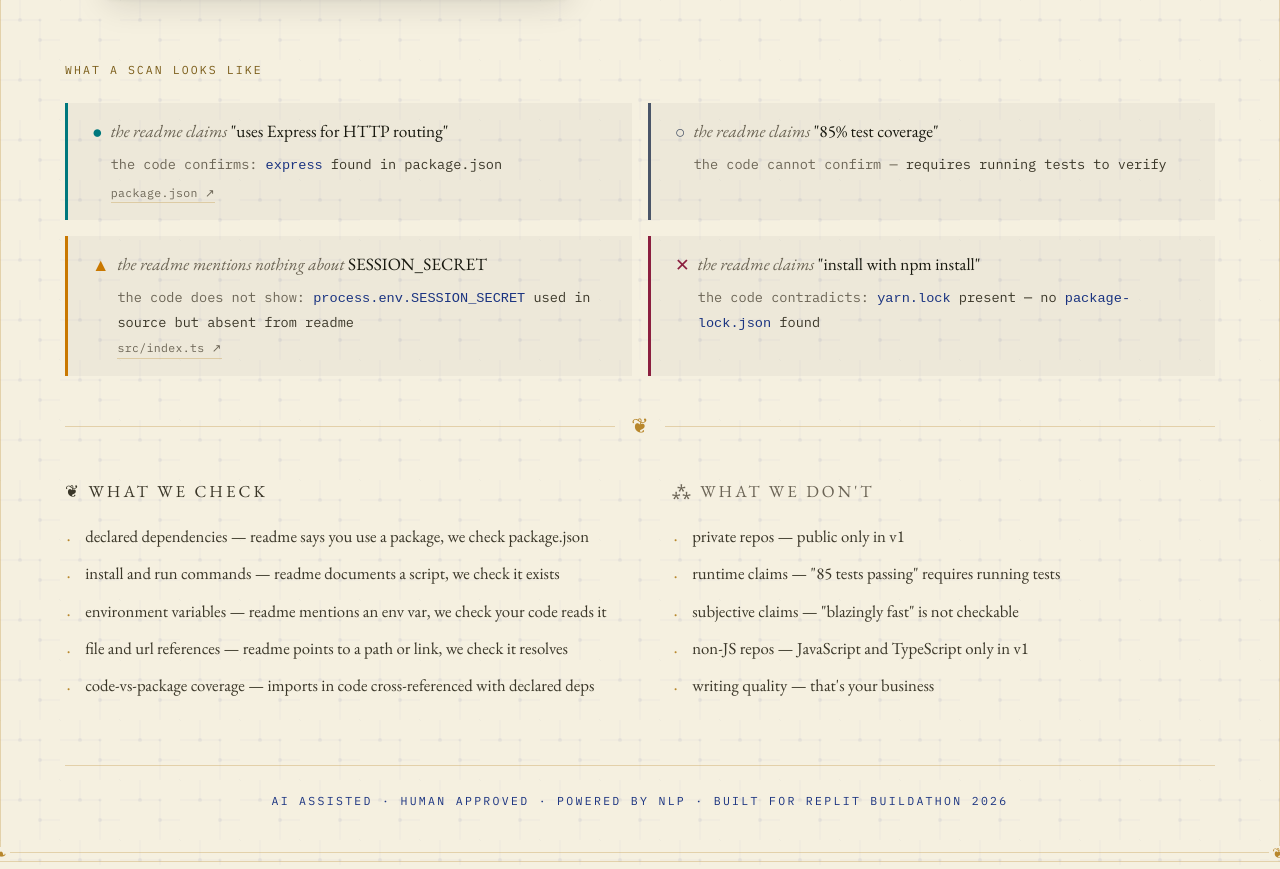
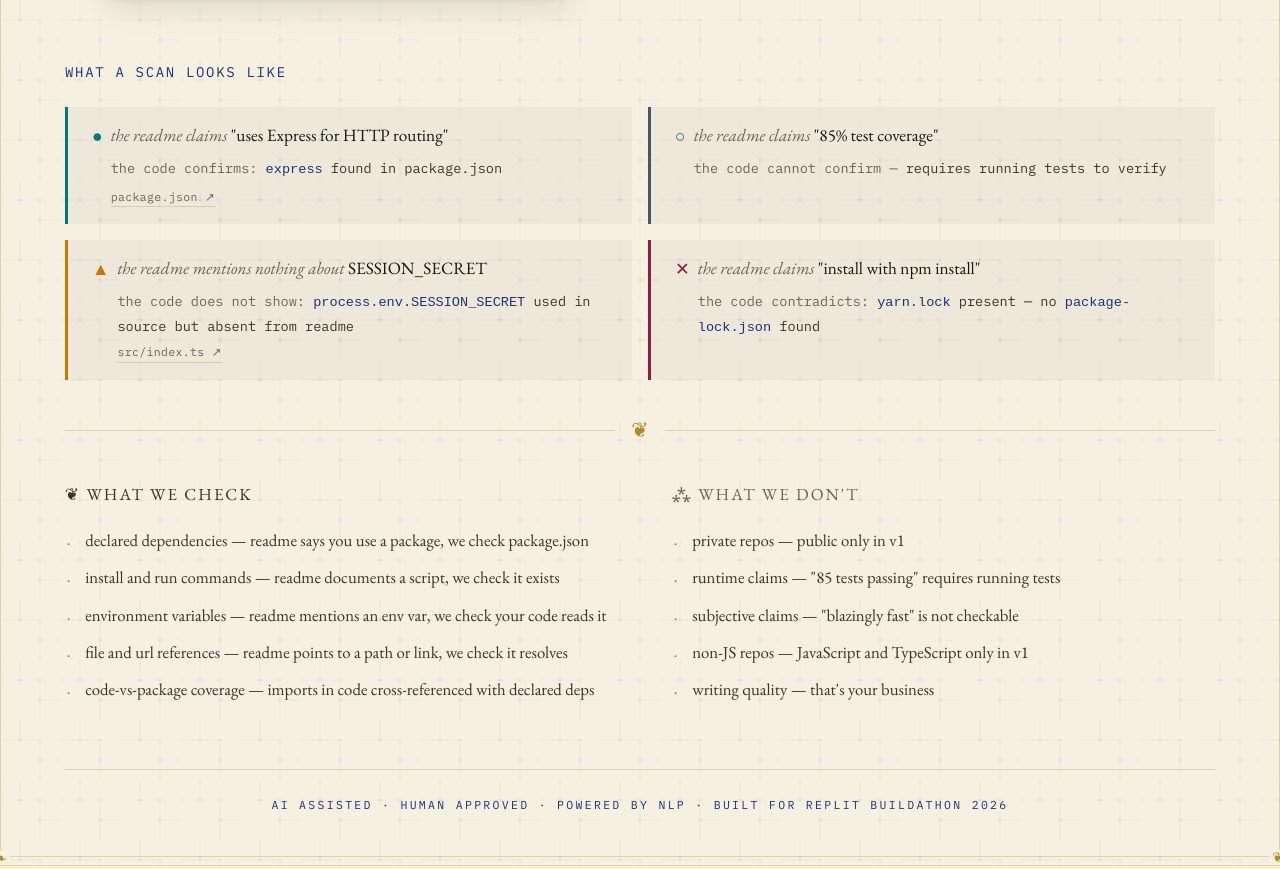
Before and after one commit to earlgreyhot1701D/readme-clew, a website: page artifacts/frontend/index.html in a window 1280 px wide. Shown: the part 540-1409 px from the top of the page. Drawn offline with nearby package versions, Linux system fonts and the light colour scheme.

Commit message:
fix: section labels to 0.875rem blue for legibility

```diff
--- a/artifacts/frontend/public/style.css
+++ b/artifacts/frontend/public/style.css
@@ -438,10 +438,10 @@ body {
 
 .colophon-header {
   font-family: 'IBM Plex Mono', monospace;
-  font-size: 0.72rem;
+  font-size: 0.875rem;
   text-transform: uppercase;
-  letter-spacing: 0.18em;
-  color: var(--gold-text);
+  letter-spacing: 0.12em;
+  color: var(--blue);
   margin-bottom: var(--md);
 }
 
@@ -481,10 +481,10 @@ body {
 
 .example-cards-label {
   font-family: 'IBM Plex Mono', monospace;
-  font-size: 0.72rem;
+  font-size: 0.875rem;
   text-transform: uppercase;
-  letter-spacing: 0.18em;
-  color: var(--gold-text);
+  letter-spacing: 0.12em;
+  color: var(--blue);
   margin-bottom: var(--lg);
 }
 
```
